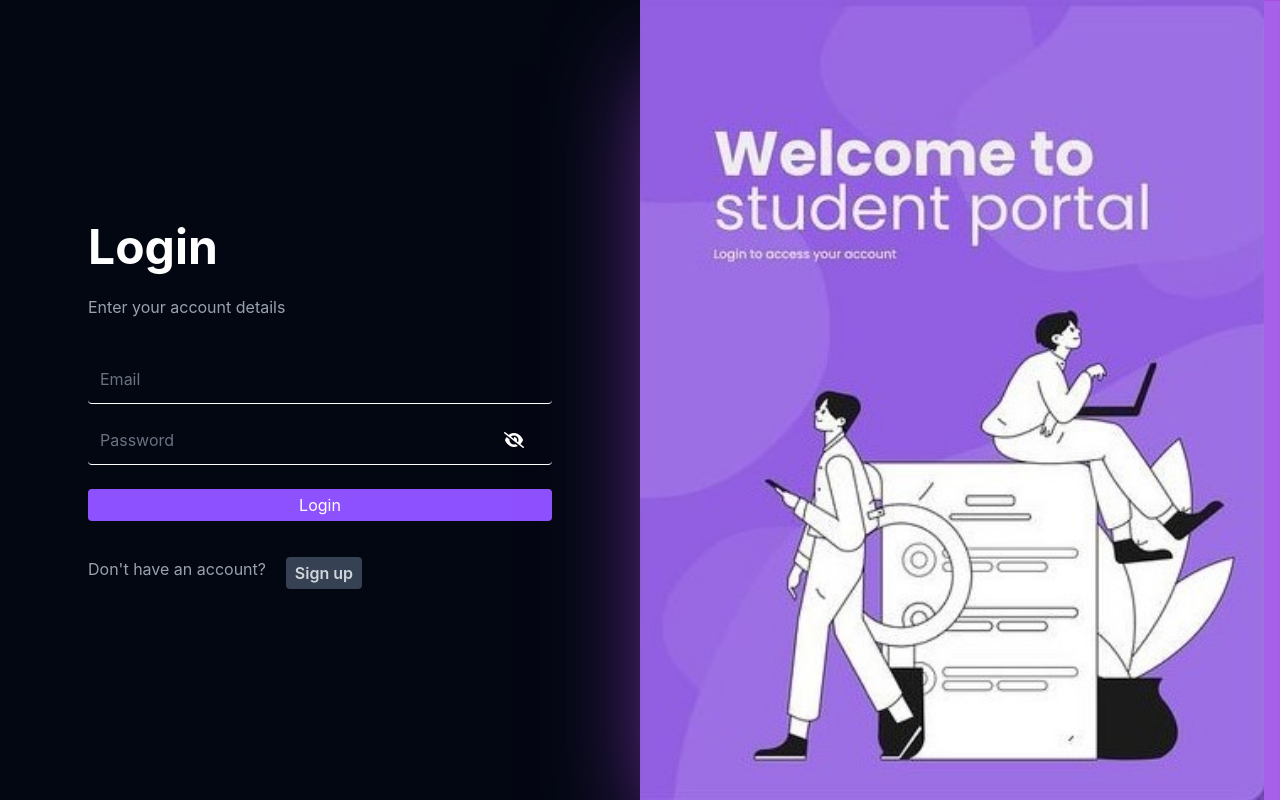
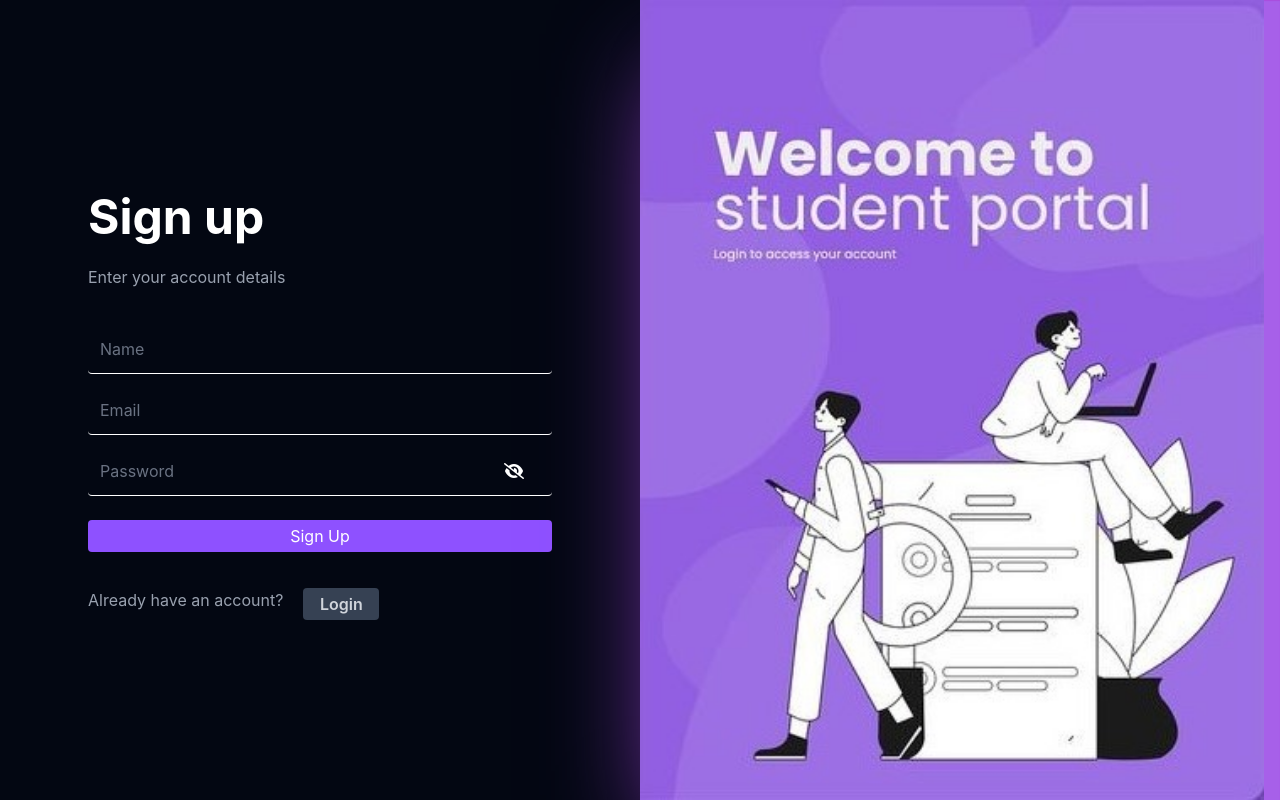
Before and after one commit to Namnika/react-miniLms, a React (Create React App) app: page /users in a window 1280 px wide. Built offline with nearby package versions, Linux system fonts and the light colour scheme.

Commit message:
add link to redirect login and sign up page

```diff
--- a/src/App.js
+++ b/src/App.js
@@ -2,11 +2,13 @@ import { BrowserRouter as Router, Routes, Route } from 'react-router-dom';
 import Login from './components/Auth/Login';
 import AdminDashboard from './components/Admin/AdminDashboard';
 import './index.css';
+import Signup from './components/Auth/Signup';
 function App() {
   return (
     <Router>
       <Routes>
-        <Route path='/users' element={<Login />}/>
+        <Route path='/users/params' element={<Login />}/>
+        <Route path='/users' element={<Signup />}/>
         <Route path='/' element={<AdminDashboard />} />
       </Routes>
     </Router>
--- a/src/components/Auth/Login.js
+++ b/src/components/Auth/Login.js
@@ -1,5 +1,6 @@
 import React, { useState } from "react";
 import LoginImg from "../../assests/auth-img.jpg";
+import { Link } from "react-router-dom";
 
 const Login = () => {
 
@@ -52,7 +53,7 @@ const Login = () => {
           <div className="no-login flex gap-5">
             <h4 className="text-gray-400">Don't have an account?</h4>
             <button className="bg-gray-700 hover:bg-gray-500 font-semibold text-gray-300 h-8 w-19 rounded">
-              Sign up
+              <Link to={"/users"}>Sign up</Link>
             </button>
           </div>
         </div>
--- a/src/components/Auth/Signup.js
+++ b/src/components/Auth/Signup.js
@@ -1,16 +1,29 @@
-import React from 'react'
+import React, {useState} from 'react'
+import SignUpImg from "../../assests/auth-img.jpg"
+import { Link } from 'react-router-dom';
 
 const Signup = () => {
+
+    const [showPassword, setShowPassword] = useState(false)
+
   return (
     <div className="grid min-h-screen grid-cols-2 h-full w-full">
-      <div className="login-wrapper flex flex-col justify-center px-7 bg-gray-950 py-5 text-white">
+      <div className="signup-wrapper flex flex-col justify-center px-7 bg-gray-950 py-5 text-white">
         <div className=" m-15">
-          <div className="login-heading py-3">
-            <h2 className="font-bold text-5xl">Login</h2>
+          <div className="signup-heading py-3">
+            <h2 className="font-bold text-5xl">Sign up</h2>
             <br />
             <h4 className="text-gray-400">Enter your account details</h4>
           </div>
-          <div className="login-inputs my-6 gap-3 flex flex-col">
+          <div className="signup-inputs my-6 gap-3 flex flex-col">
+
+            <input
+              className="placeholder:text-gray-500 rounded p-3 border-b"
+              type="text"
+              name="name"
+              required
+              placeholder="Name"
+            />
             <input
               className="placeholder:text-gray-500 rounded p-3 border-b"
               type="email"
@@ -40,21 +53,21 @@ const Signup = () => {
                 className="w-full bg-violet-500 hover:bg-violet-400 h-8 my-3 rounded"
                 type="submit"
               >
-                Login
+                Sign Up
               </button>
             </div>
           </div>
-          <div className="no-login flex gap-5">
-            <h4 className="text-gray-400">Don't have an account?</h4>
+          <div className="no-signup flex gap-5">
+            <h4 className="text-gray-400">Already have an account?</h4>
             <button className="bg-gray-700 hover:bg-gray-500 font-semibold text-gray-300 h-8 w-19 rounded">
-              Sign up
+              <Link to={"/users/params"}>Login</Link>
             </button>
           </div>
         </div>
       </div>
       <div className="portal w-full h-full flex right-column ">
         <div className="portal-heading">
-          <img src={LoginImg} className=" w-full h-full " alt="portal-image" />
+          <img src={SignUpImg} className=" w-full h-full " alt="portal-image" />
         </div>
       </div>
     </div>
```
